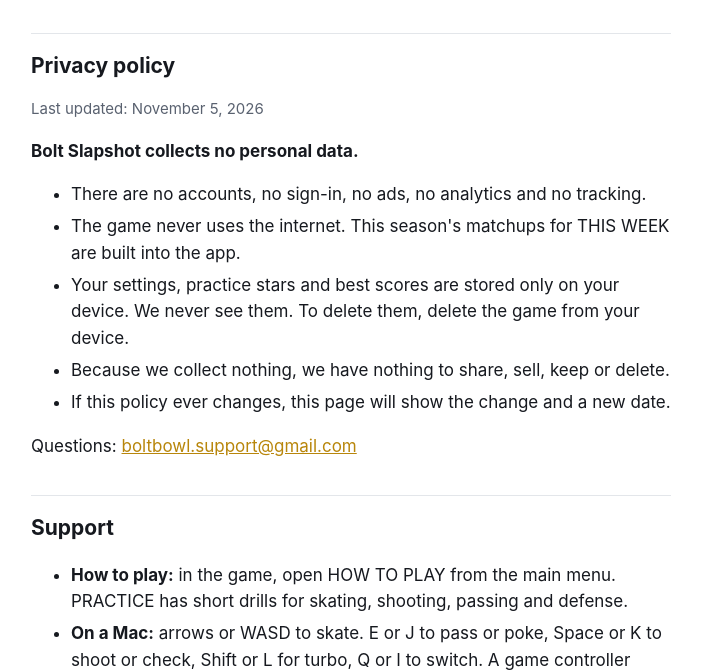
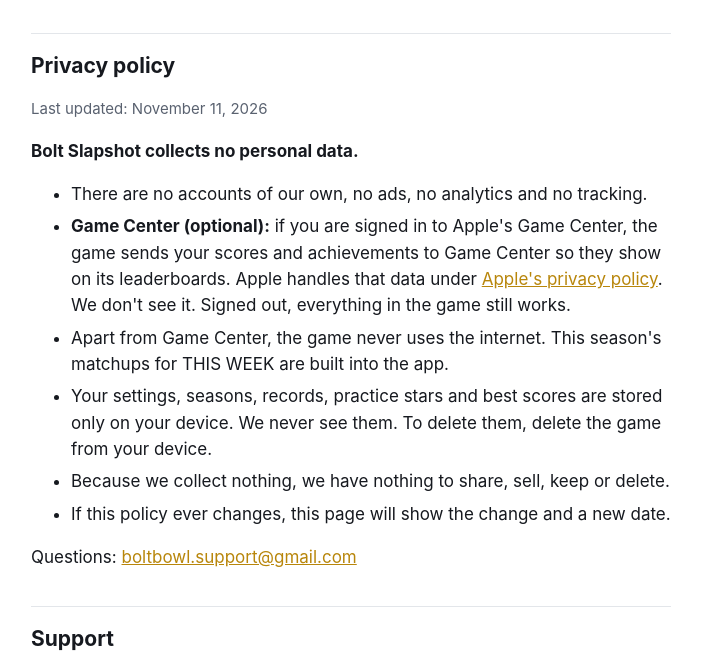
Before and after one commit to tuckerfam5/tuckerfam5.github.io, a plain HTML site: page bolt-slapshot/index.html in a window 1280 px wide. Shown: the part 112-782 px from the top of the page, without its empty margins (289-990 px from the left). Drawn offline with Linux system fonts and the light colour scheme.

Commit message:
Bolt Slapshot privacy page: Game Center (1.1)

```diff
--- a/bolt-slapshot/index.html
+++ b/bolt-slapshot/index.html
@@ -25,12 +25,13 @@
   <p class="lead">3-on-3 robot arcade hockey for iPhone, iPad and Mac.</p>
 
   <h2 id="privacy">Privacy policy</h2>
-  <p class="small">Last updated: November 5, 2026</p>
+  <p class="small">Last updated: November 11, 2026</p>
   <p><strong>Bolt Slapshot collects no personal data.</strong></p>
   <ul>
-    <li>There are no accounts, no sign-in, no ads, no analytics and no tracking.</li>
-    <li>The game never uses the internet. This season's matchups for THIS WEEK are built into the app.</li>
-    <li>Your settings, practice stars and best scores are stored only on your device. We never see them. To delete them, delete the game from your device.</li>
+    <li>There are no accounts of our own, no ads, no analytics and no tracking.</li>
+    <li><strong>Game Center (optional):</strong> if you are signed in to Apple's Game Center, the game sends your scores and achievements to Game Center so they show on its leaderboards. Apple handles that data under <a href="https://www.apple.com/legal/privacy/">Apple's privacy policy</a>. We don't see it. Signed out, everything in the game still works.</li>
+    <li>Apart from Game Center, the game never uses the internet. This season's matchups for THIS WEEK are built into the app.</li>
+    <li>Your settings, seasons, records, practice stars and best scores are stored only on your device. We never see them. To delete them, delete the game from your device.</li>
     <li>Because we collect nothing, we have nothing to share, sell, keep or delete.</li>
     <li>If this policy ever changes, this page will show the change and a new date.</li>
   </ul>
@@ -39,6 +40,7 @@
   <h2 id="support">Support</h2>
   <ul>
     <li><strong>How to play:</strong> in the game, open HOW TO PLAY from the main menu. PRACTICE has short drills for skating, shooting, passing and defense.</li>
+    <li><strong>Season and Game Center:</strong> SEASON on the main menu plays a 12- to 84-game season with playoffs for the Bolt Cup; it saves by itself. GAME CENTER on the main menu shows leaderboards and achievements, or Apple's sign-in if you're signed out.</li>
     <li><strong>On a Mac:</strong> arrows or WASD to skate. E or J to pass or poke, Space or K to shoot or check, Shift or L for turbo, Q or I to switch. A game controller works too.</li>
     <li><strong>Something wrong?</strong> Email <a href="mailto:boltbowl.support@gmail.com">boltbowl.support@gmail.com</a>. Please say which device you use and what happened.</li>
   </ul>
```
